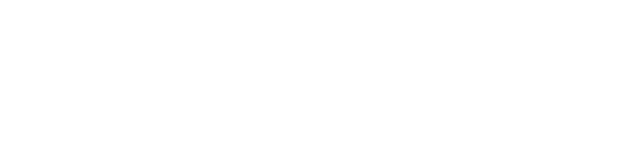
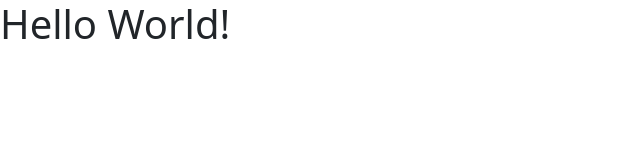
Before and after one commit to AndreaPiazza33/vue-hello, a plain HTML site: page index.html in a window 1280 px wide. Shown: the whole page, without its empty margins (0-640 px from the left). Drawn offline with nearby package versions, Linux system fonts and the light colour scheme.

Commit message:
feat: add message

```diff
--- a/JS/main.js
+++ b/JS/main.js
@@ -0,0 +1,10 @@
+// messaggio da inserire
+const { createApp } = Vue
+
+createApp({
+  data() {
+    return {
+      message: 'Hello World!'
+    }
+  }
+}).mount('#app')
--- a/index.html
+++ b/index.html
@@ -19,6 +19,10 @@
 
 </head>
 <body>
-
+    <div>
+        <h1 id="app">
+            {{ message }}
+        </h1>
+    </div>
 </body>
 </html>
```
